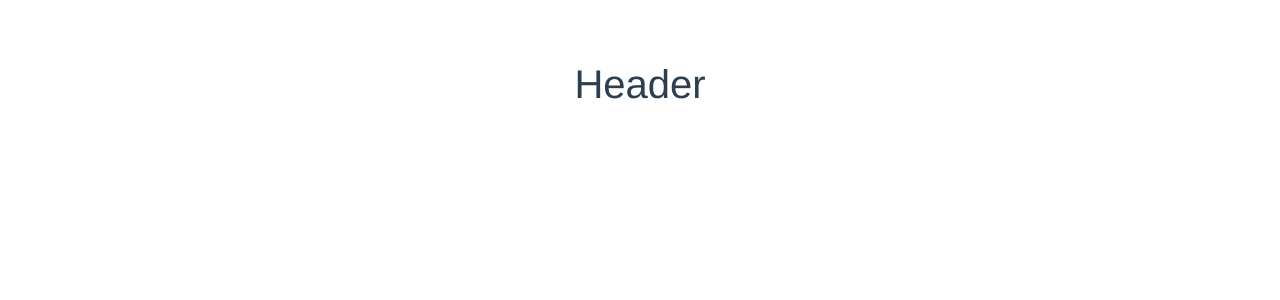
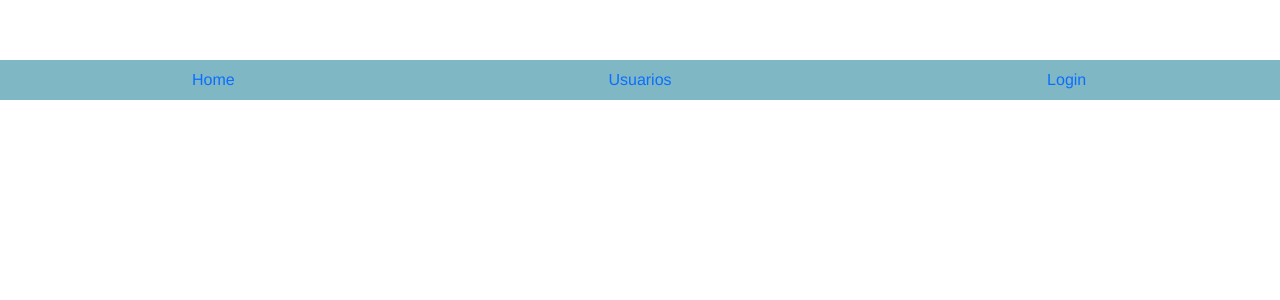
Before and after one commit to gdecarlo/servicios, a Vue app: page / in a window 1280 px wide. Shown: the top 300 px of the page. Built offline with nearby package versions, Linux system fonts and the light colour scheme.

Commit message:
se agregan links en el header

```diff
--- a/src/components/layout/AppHeader.vue
+++ b/src/components/layout/AppHeader.vue
@@ -1,15 +1,19 @@
 <template>
   <div>
-      <h1>Header</h1>
+    <b-nav justified>
+      <b-nav-item active>Home</b-nav-item>
+      <b-nav-item>Usuarios</b-nav-item>
+      <b-nav-item>Login</b-nav-item>
+    </b-nav>
   </div>
 </template>
 
 <script>
-export default {
-
-}
+export default {};
 </script>
 
-<style>
-
+<style scoped>
+div{
+  background-color: rgb(127, 183, 197);
+}
 </style>
```
